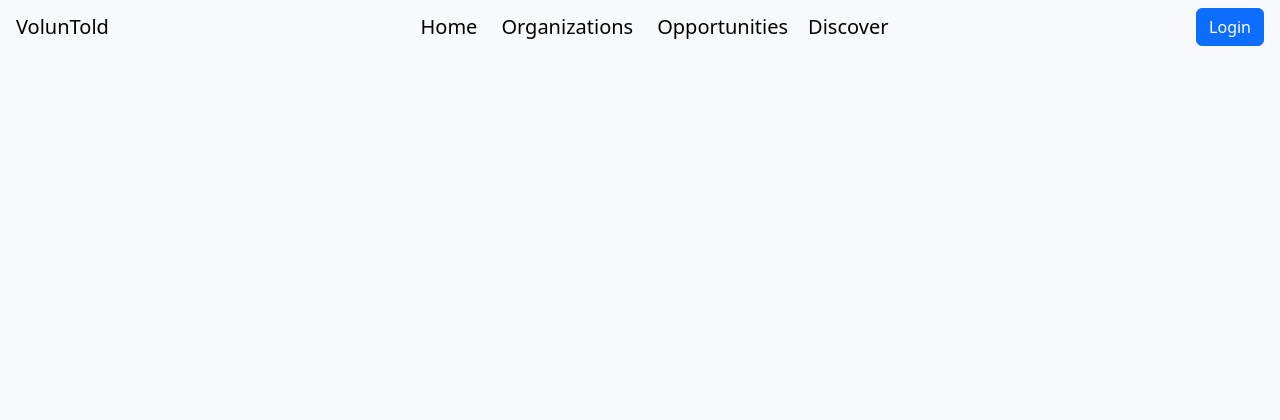
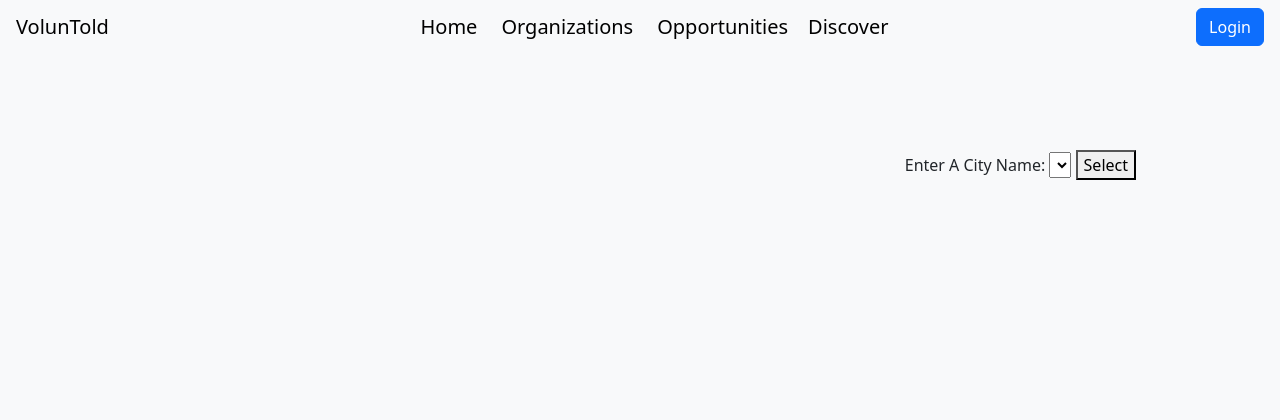
Before and after one commit to Savern02/HackOKState, a Flask app: page /1 in a window 1280 px wide. Shown: the top 420 px of the page. Run offline with Flask 3, Linux system fonts and the light colour scheme; lists and menus that the app fills with data are empty.

Commit message:
Update discover.html
Added a dropdown for a city filter to the discover page.

```diff
--- a/app/templates/discover.html
+++ b/app/templates/discover.html
@@ -3,6 +3,19 @@
 
 {% block content %}
 <div class="container mt-5 mx-2">
+  <div align="right">
+  <form action="/request_string" method="post">
+		<label for="city-filter">
+			Enter A City Name:
+		</label>
+		<select id="location" name="location">
+			  {% for l in loc %}
+        	<option value="{{ l.location }}">{{ l.location }}</option>
+    		{% endfor %}
+		</select>
+		<button type="submit">Select</button>
+	</form>
+</div>
     <h1> {{ loc }}</h1>
     <ul>
     {% for dis in discoveries %}
```
